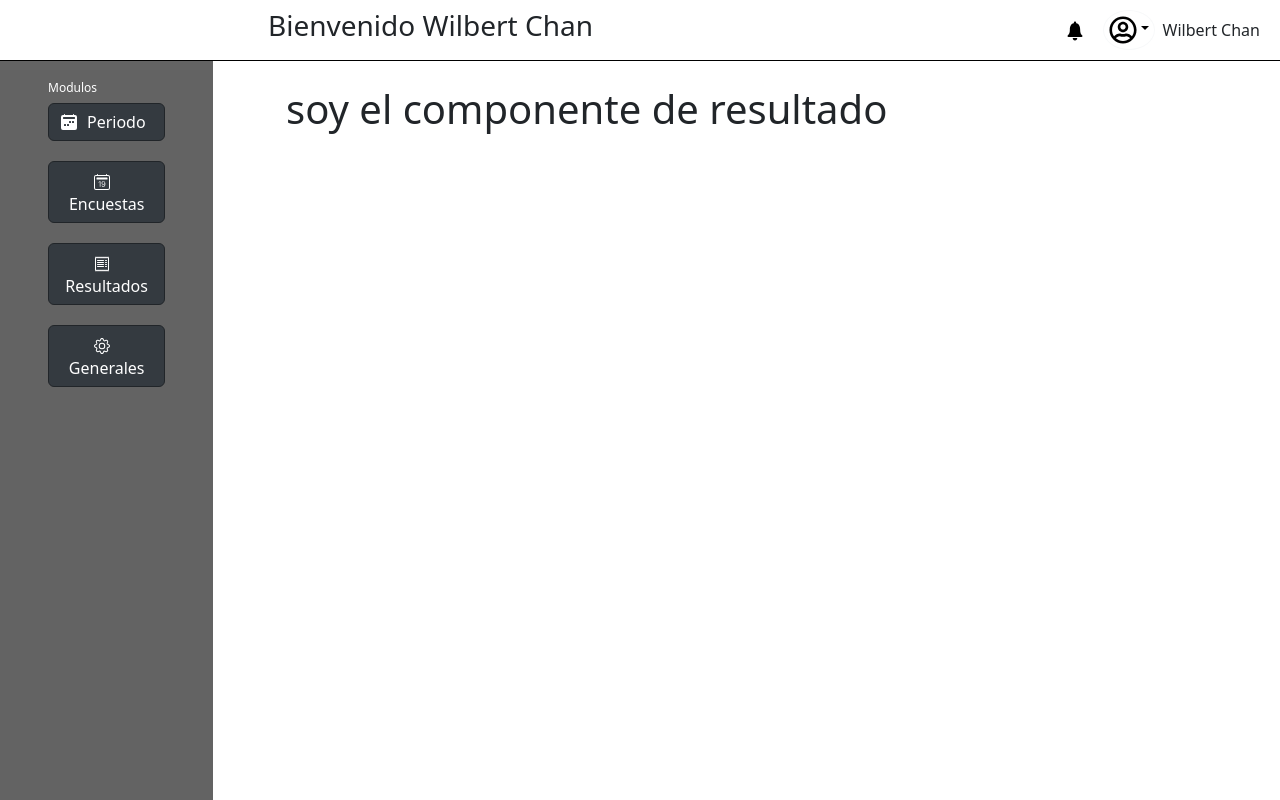
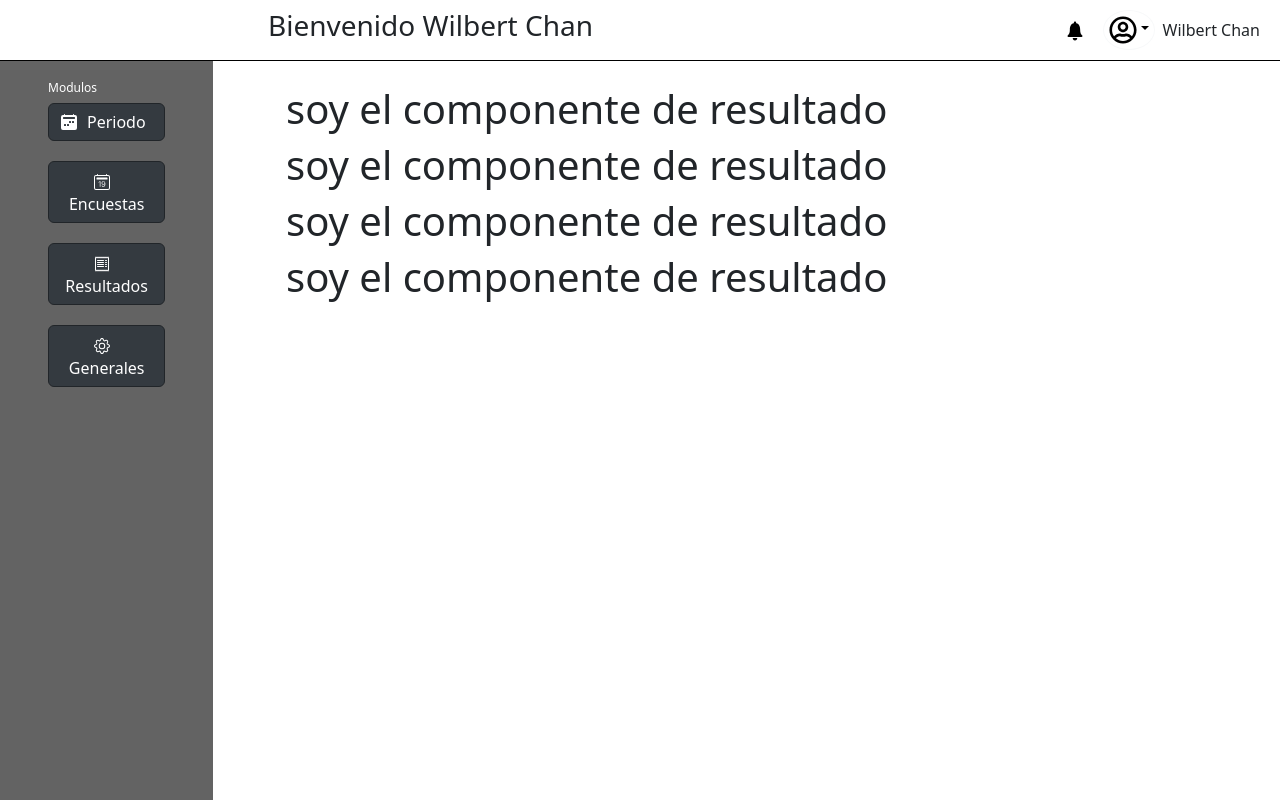
Before and after one commit to wilbert2004/Woorkfell, a React (Create React App) app in the folder frontend/: page /inforesultado in a window 1280 px wide. Built offline with nearby package versions, Linux system fonts and the light colour scheme; a web font is replaced by a local one.

Commit message:
wily
kdjsfsdklf

```diff
--- a/frontend/src/components/inforesultado.jsx
+++ b/frontend/src/components/inforesultado.jsx
@@ -6,6 +6,9 @@ const InfoResultado = () => {
     <Home>
       <div className="container">
         <h1>soy el componente de resultado</h1>
+        <h1>soy el componente de resultado</h1>
+        <h1>soy el componente de resultado</h1>
+        <h1>soy el componente de resultado</h1>
       </div>
     </Home>
   );
```
